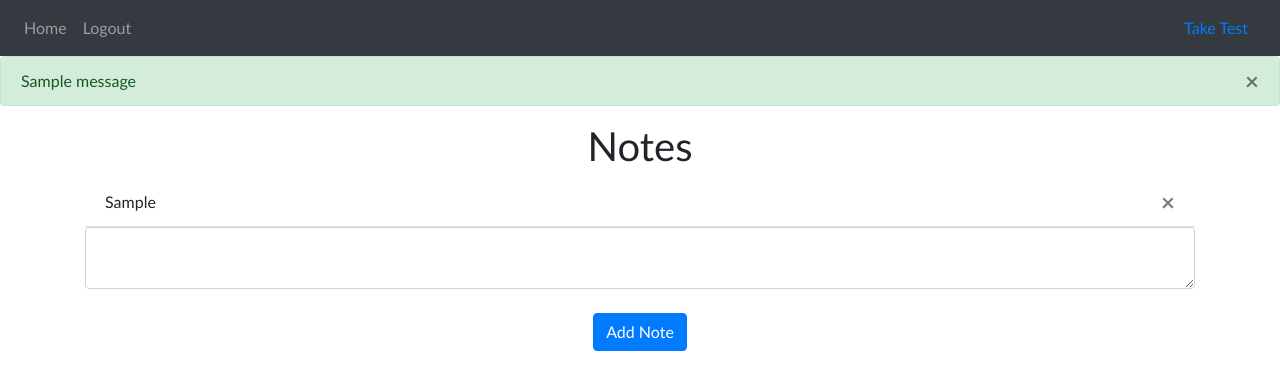
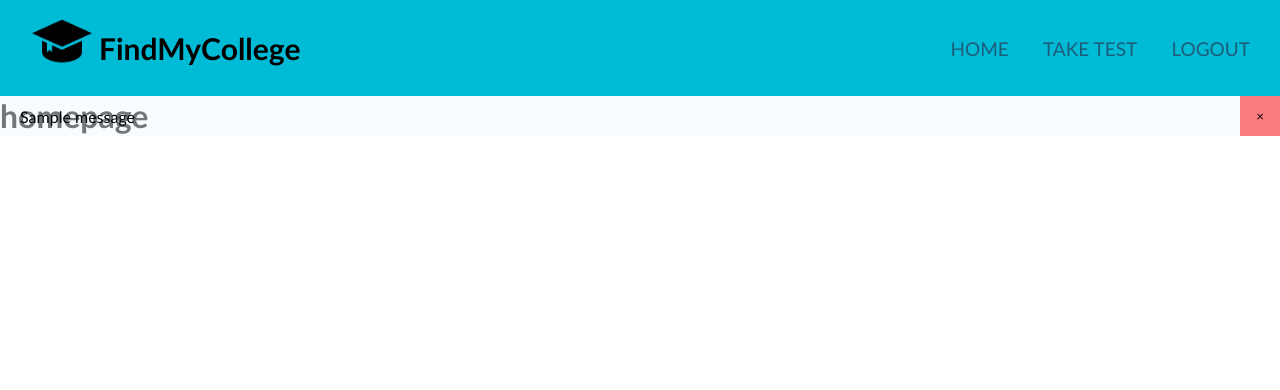
Before and after one commit to GordonChen19/FindMyCollege, a Flask app: page / in a window 1280 px wide. Shown: the top 390 px of the page. Run offline with Flask 3, Linux system fonts and the light colour scheme; a user stored in the database is signed in; tables that the repository leaves empty hold one stand-in row (values such as "Sample post"); one stand-in notice (Sample message) is shown; some libraries are stand-ins or nearby versions.

Commit message:
Added more styling

```diff
--- a/Website/static/css/main.css
+++ b/Website/static/css/main.css
@@ -2,6 +2,85 @@
     margin: 0;
     padding: 0;
     font-family: 'Trebuchet MS', 'Lucida Sans Unicode', 'Lucida Grande', 'Lucida Sans', Arial, sans-serif;
+}
+
+.navbar{
+    background-color: #00bbd6;
+    height: 12vh;
+    width: 100%;
+    display: flex;
+    justify-content: space-between;
+    align-items: center;
+}
+
+.nav-item{
+    color: black;
+    text-transform: capitalize;
+}
+
+.logoheader{
+    display: flex;
+    justify-content: center;
+    align-items: center;
+    text-decoration: none;
+    margin-left: 30px;
+}
+
+.logoheader img{
+    height: 10vh;
+    margin-right: 5px;
+}
+
+.logoheader h1{
+    color: black;
+    text-decoration: none;
+    font-size: 30px;
+}
+
+.navbar-nav{
+    margin-right: 30px;
+}
+
+.nav-item{
+    margin-left: 30px;
+    font-size: 19px;
+    text-decoration: none;
+    color: #1c5d7a;
+}
+
+#signup button{
+    font-size: 10px;
+    margin-right: 30px;
+    width: 90px;
+    height: 35px;
+    border: none;
+    border-radius: 2px;
+    font-size: 16px;
+    background: #faa32b;
+    cursor: pointer;
+}
+
+.alert-popup{
+    position: absolute;
+    z-index: 10;
+    background-color: rgba(240, 248, 255, 0.473);
+    height: 40px;
+    width: 100%;
+    display:flex;
+    justify-content: space-between;
+    align-items: center;
+}
+
+.warning{
+    margin-left: 20px;
+}
+
+.alert-popup button{
+    height: 40px;
+    width: 40px;
+    border: none;
+    background-color: rgba(255, 0, 0, 0.507);
+    cursor: pointer;
 }
 
 .login-main{
--- a/Website/templates/base.html
+++ b/Website/templates/base.html
@@ -3,44 +3,23 @@
   <head>
     <meta charset="utf-8" />
     <meta name="viewport" content="width=device-width, initial-scale=1" />
-    <link
-      rel="stylesheet"
-      href="https://stackpath.bootstrapcdn.com/bootstrap/4.4.1/css/bootstrap.min.css"
-      integrity="sha384-Vkoo8x4CGsO3+Hhxv8T/Q5PaXtkKtu6ug5TOeNV6gBiFeWPGFN9MuhOf23Q9Ifjh"
-      crossorigin="anonymous"
-    />
-    <link
-      rel="stylesheet"
-      href="https://stackpath.bootstrapcdn.com/font-awesome/4.7.0/css/font-awesome.min.css"
-      crossorigin="anonymous"
-    />
     <link rel="stylesheet" href="{{url_for("static",filename="css/main.css")}}">
     <title>{% block title %}Home{% endblock %}</title>
   </head>
   <body>
-    <nav class="navbar navbar-expand-lg navbar-dark bg-dark">
-      <button
-        class="navbar-toggler"
-        type="button"
-        data-toggle="collapse"
-        data-target="#navbar"
-      >
-        <span class="navbar-toggler-icon"></span>
-      </button>
-      <div class="collapse navbar-collapse" id="navbar">
-        <div class="navbar-nav">
-          {% if user.is_authenticated %}
-          <a class="nav-item nav-link" id="home" href="/">Home</a>
-          <a class="nav-item nav-link" id="logout" href="/logout">Logout</a>
-          {% else %}
-          <a class="nav-item nav-link" id="login" href="/login">Login</a>
-          <a class="nav-item nav-link" id="signUp" href="/sign-up">Sign Up</a>
-          {% endif %}
-        </div>
-      </div>
-      <div class="split">
+    <nav class="navbar">
+      <a style="text-decoration: none;" class="logoheader" href="/">
+        <img src="{{url_for("static", filename="universityhaticon.png")}}">
+        <h1>FindMyCollege</h1>
+      </a>
+      <div class="navbar-nav">
         {% if user.is_authenticated %}
-        <a class="nav-item nav-link" id="Take Test" href="/TakeTest1" >Take Test</a>
+        <a class="nav-item" id="home" href="/">HOME</a>
+        <a class="nav-item" id="Take Test" href="/TakeTest1">TAKE TEST</a>
+        <a class="nav-item" id="logout" href="/logout">LOGOUT</a>
+        {% else %}
+        <a class="nav-item" id="login" href="/login">LOGIN</a>
+        <a class="nav-item" id="signup" href="/sign-up"><button>SIGN UP</button></a>
         {% endif %}
       </div>
     </nav>
@@ -48,15 +27,19 @@
     {% with messages = get_flashed_messages(with_categories=true) %} {% if
     messages %} {% for category, message in messages %} {% if category ==
     'error' %}
-    <div class="alert alert-danger alter-dismissable fade show" role="alert">
-      {{ message }}
+    <div class="alert-popup" role="alert">
+      <div class="warning">
+        {{ message }}
+      </div>
       <button type="button" class="close" data-dismiss="alert">
         <span aria-hidden="true">&times;</span>
       </button>
     </div>
     {% else %}
-    <div class="alert alert-success alter-dismissable fade show" role="alert">
-      {{ message }}
+    <div class="alert-popup" role="alert">
+      <div class="warning">
+        {{ message }}
+      </div>
       <button type="button" class="close" data-dismiss="alert">
         <span aria-hidden="true">&times;</span>
       </button>
@@ -74,11 +57,6 @@
       integrity="sha384-ApNbgh9B+Y1QKtv3Rn7W3mgPxhU9K/ScQsAP7hUibX39j7fakFPskvXusvfa0b4Q"
       crossorigin="anonymous"
     ></script>
-    <script
-      src="https://maxcdn.bootstrapcdn.com/bootstrap/4.0.0/js/bootstrap.min.js"
-      integrity="sha384-JZR6Spejh4U02d8jOt6vLEHfe/JQGiRRSQQxSfFWpi1MquVdAyjUar5+76PVCmYl"
-      crossorigin="anonymous"
-    ></script>
 
 {% block javascript %}
     <script type="text/javascript">
--- a/Website/templates/home.html
+++ b/Website/templates/home.html
@@ -1,21 +1,4 @@
 {% extends "base.html" %} {% block title %}Home{% endblock %} {% block content
     %}
-    <h1 align="center">Notes</h1>
-    <ul class="list-group list-group-flush" id="notes">
-      {% for note in user.notes %}
-      <li class="list-group-item">
-        {{ note.data }}
-        <button type="button" class="close" onClick="deleteNote({{ note.id }})">
-          <span aria-hidden="true">&times;</span>
-        </button>
-      </li>
-      {% endfor %}
-    </ul>
-    <form method="POST">
-      <textarea name="note" id="note" class="form-control"></textarea>
-      <br />
-      <div align="center">
-        <button type="submit" class="btn btn-primary">Add Note</button>
-      </div>
-    </form>
+    <h1>homepage</h1>
     {% endblock %}
```
Also changed, not shown: other parts of Website/static/css/main.css (+16 -21 lines), Website/templates/login.html (+2 -6 lines), Website/templates/sign_up.html (+8 -16 lines), Website/static/universityhaticon.png (added), instance/database.db.
